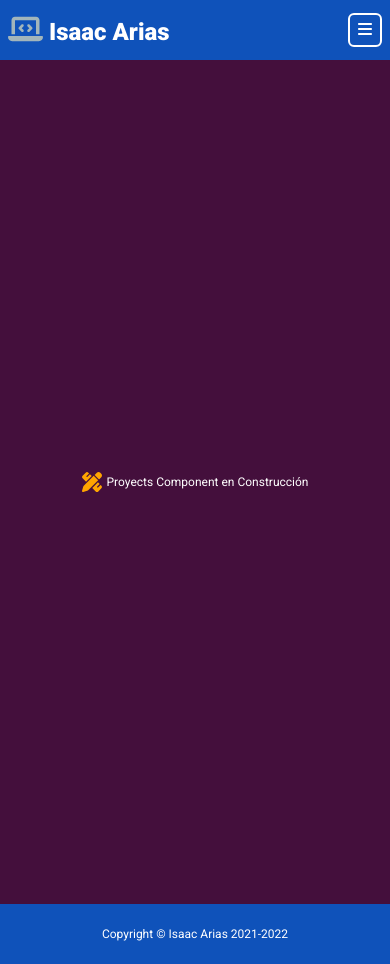
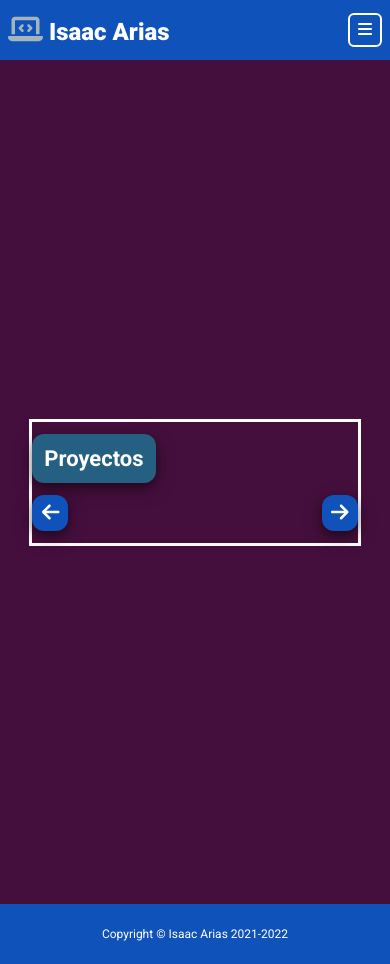
Before and after one commit to Isaac953/Portfolio_Angular, an Angular app: page /proyects in a window 390 px wide. Built offline with nearby package versions, Linux system fonts and the light colour scheme.

Commit message:
Proyects Component Jornada 1: Diseño básico del titulo y tamaño de card de componente

```diff
--- a/src/app/app-routing.module.ts
+++ b/src/app/app-routing.module.ts
@@ -14,7 +14,7 @@ const routes: Routes = [
   { path: 'about-me', component: AboutmeComponent },
   { path: 'services', component: MyservicesComponent },
   { path: 'skills', component: SkillsComponent },
-  // { path: 'proyects', component: ProyectsComponent },
+  { path: 'proyects', component: ProyectsComponent },
   { path: 'contact', component: ContactComponent },
   { path: '', redirectTo: 'home', pathMatch: 'full' },
   /* End Definitive Routes */
@@ -24,7 +24,7 @@ const routes: Routes = [
   // { path: 'about-me', component: MaintenanceComponent },
   // { path: 'services', component: MaintenanceComponent },
   // { path: 'skills', component: MaintenanceComponent },
-  { path: 'proyects', component: MaintenanceComponent },
+  // { path: 'proyects', component: MaintenanceComponent },
   // { path: 'contact', component: MaintenanceComponent },
   /* End Maintenance Routes */
 ];
--- a/src/app/components/main/mcontent/contact/contact.component.css
+++ b/src/app/components/main/mcontent/contact/contact.component.css
@@ -128,7 +128,7 @@
 
 /* Start Media Queries Screens 767px */
 @media screen and (max-width: 767px) {
-  .main__content--aboutme {
+  .main__content--contact {
     width: 85vw;
   }
 
--- a/src/app/components/main/mcontent/proyects/proyects.component.css
+++ b/src/app/components/main/mcontent/proyects/proyects.component.css
@@ -0,0 +1,48 @@
+/* Start Media Queries Screens 1024px */
+.main__content--proyects {
+  position: relative;
+
+  display: flex;
+  flex-direction: column;
+
+  width: 78vw;
+  padding: 12px 0;
+
+  border-style: solid;
+}
+
+.proyects__title {
+  font-size: 26px;
+
+  width: fit-content;
+  margin-bottom: 12px;
+  padding: 12px;
+
+  border-radius: 12px;
+  background-color: var(--title-color);
+  box-shadow: var(--home-box-shadow);
+}
+/* End Media Queries Screens 1024px */
+
+/* Start Media Queries Screens 768px and 1023px */
+@media screen and (min-width: 768px) and (max-width: 1023px) {
+  .main__content--proyects {
+    width: 75vw;
+  }
+
+  .proyects__title {
+    font-size: 24px;
+  }
+}
+/* End Media Queries Screens 768px and 1023px */
+
+/* Start Media Queries Screens 767px */
+@media screen and (max-width: 767px) {
+  .main__content--proyects {
+    width: 85vw;
+  }
+
+  .proyects__title {
+    font-size: 22px;
+  }
+}
--- a/src/app/components/main/mcontent/proyects/proyects.component.html
+++ b/src/app/components/main/mcontent/proyects/proyects.component.html
@@ -1,2 +1,4 @@
-<p>proyects works!</p>
-<navigation class="navigation" [ngStyle]="{'justify-content': 'space-between'}"></navigation>
+<section class="main__content--proyects">
+  <h1 class="proyects__title">{{title}}</h1>
+  <navigation class="navigation" [ngStyle]="{'justify-content': 'space-between'}"></navigation>
+</section>
--- a/src/app/components/main/mcontent/proyects/proyects.component.ts
+++ b/src/app/components/main/mcontent/proyects/proyects.component.ts
@@ -3,13 +3,14 @@ import { Component, OnInit } from '@angular/core';
 @Component({
   selector: 'app-proyects',
   templateUrl: './proyects.component.html',
-  styleUrls: ['./proyects.component.css']
+  styleUrls: ['./proyects.component.css'],
 })
 export class ProyectsComponent implements OnInit {
+  /* Start Variables of Contact Component */
+  title = 'Proyectos';
+  /* End Variables of Contact Component */
 
-  constructor() { }
+  constructor() {}
 
-  ngOnInit(): void {
-  }
-
+  ngOnInit(): void {}
 }
```
Also changed, not shown: 1 other file (tests, documents, lock files or other folders).
